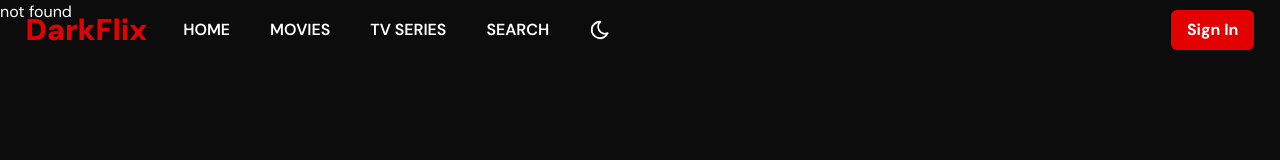
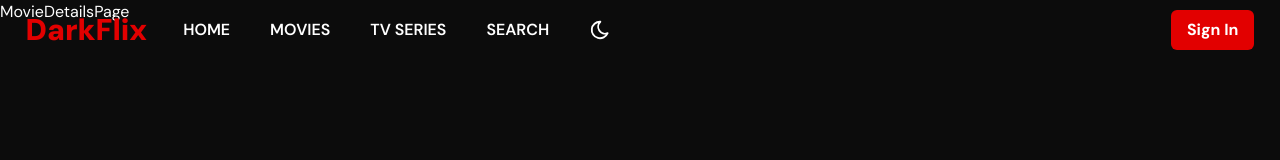
Before and after one commit to vikas-saini-7/movies-mern, a React (Create React App) app in the folder client/: page /movie/1011985 in a window 1280 px wide. Before the commit this address had no page. Shown: the top 160 px of the page. Built offline with nearby package versions, Linux system fonts and the light colour scheme.

Commit message:
initiated movie details

```diff
--- a/client/src/components/common/SectionSwiper.jsx
+++ b/client/src/components/common/SectionSwiper.jsx
@@ -3,6 +3,7 @@ import { Swiper, SwiperSlide } from 'swiper/react';
 
 // Import Swiper styles
 import 'swiper/css';
+import { Link } from 'react-router-dom';
 
 const baseUrl = 'https://image.tmdb.org/t/p/w500/';
 
@@ -30,10 +31,10 @@ const SectionSwiper = ({data}) => {
     >
       {data.map((item) => (
           <SwiperSlide key={item.id}>
-            <div className='h-[400px] lg:h-[480px] bg-cover' style={{backgroundImage:`url(${baseUrl}${item?.poster_path})`, backgroundOrigin:'center'}}>
-              {/* <p>{item.title}</p>
-              <p>{item.vote_count}</p> */}
-            </div>
+            <Link to={`/movie/${item.id}`}>
+              <div className='h-[400px] lg:h-[480px] bg-cover' style={{backgroundImage:`url(${baseUrl}${item?.poster_path})`, backgroundOrigin:'center'}}>
+              </div>
+            </Link>
           </SwiperSlide>
       ))}
     </Swiper>
--- /dev/null
+++ b/client/src/pages/movies/MovieDetailsPage.jsx
@@ -0,0 +1,9 @@
+import React from 'react'
+
+const MovieDetailsPage = () => {
+  return (
+    <div>MovieDetailsPage</div>
+  )
+}
+
+export default MovieDetailsPage
--- a/client/src/router/MainRouter.jsx
+++ b/client/src/router/MainRouter.jsx
@@ -5,6 +5,7 @@ import HomePage from '../pages/home/HomePage'
 import MoviesPage from '../pages/movies/MoviesPage'
 import TvSeriesPage from '../pages/tv-series/TvSeriesPage'
 import SearchPage from '../pages/search/SearchPage'
+import MovieDetailsPage from '../pages/movies/MovieDetailsPage'
 
 const MainRouter = () => {
   return (
@@ -14,6 +15,7 @@ const MainRouter = () => {
         <Routes>
           <Route exact path='/' element={<HomePage/>}/>
           <Route path='/movies' element={<MoviesPage/>}/>
+          <Route path='/movie/:id' element={<MovieDetailsPage/>}/>
           <Route path='/tv-series' element={<TvSeriesPage/>}/>
           <Route path='/search' element={<SearchPage/>}/>
           <Route path='*' element='not found'/>
```
Also changed, not shown: client/src/components/common/Header.jsx (line endings or trailing spaces).
